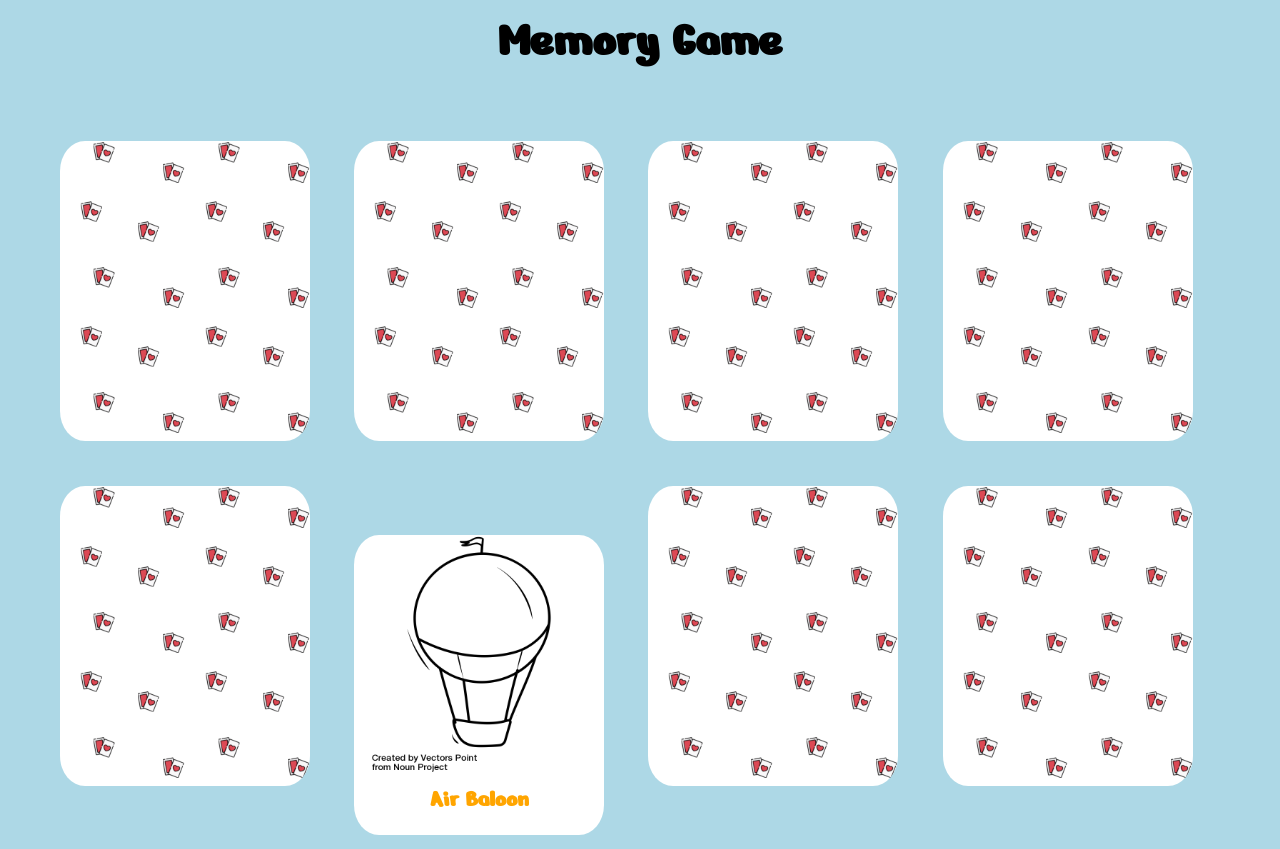
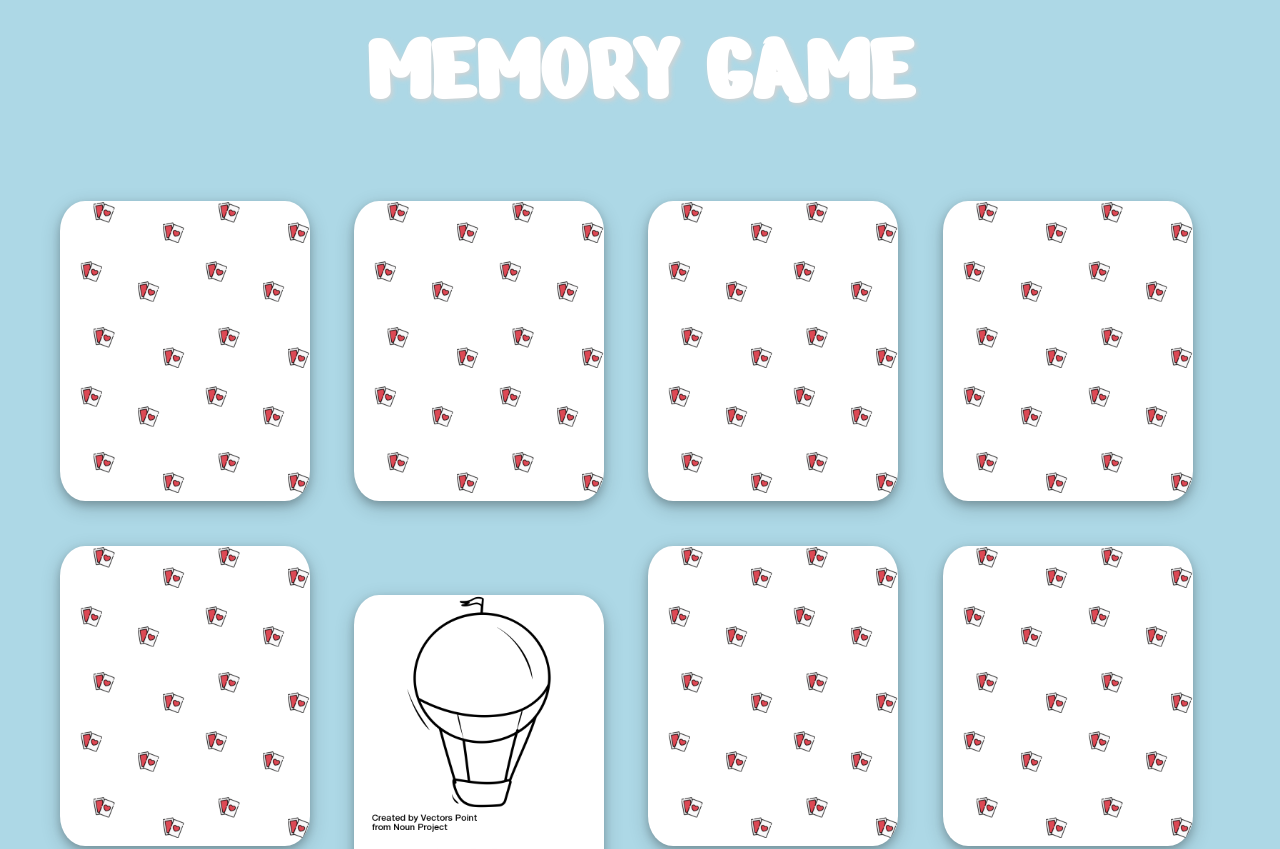
Before and after one commit to giuseppe-lana27/html-css-memory, a plain HTML site: page index.html in a window 1280 px wide. Shown: the top 849 px of the page. Drawn offline with Linux system fonts and the light colour scheme.

Commit message:
Cambiata grandezza font e colore titolo e aggiunte ombreggiature

```diff
--- a/css/style.css
+++ b/css/style.css
@@ -11,7 +11,10 @@ body{
 .titolo{
   text-align: center;
   margin-top: 10px;
-  font-size: 50px;
+  font-size: 100px;
+  color: white;
+  text-shadow: 2px 2px 5px lightgrey;
+
 }
 main{
   margin-top: 50px;
@@ -34,9 +37,11 @@ main{
   background-image: url('../img/pattern.png');
   background-position: center;
   background-size: contain;
+  box-shadow: 0 4px 8px 0 rgba(0, 0, 0, 0.2), 0 6px 20px 0 rgba(0, 0, 0, 0.19);
 }
 .nome-carta{
   display: inline-block;
+  text-shadow: 2px 2px 5px lightgrey;
 }
 .box-img img,.nome-carta{
   max-width: 100%;
--- a/index.html
+++ b/index.html
@@ -12,7 +12,7 @@
     <!-- Intestazione Pagina -->
 
      <header>
-       <h1 class="titolo">Memory Game</h1>
+       <h1 class="titolo">MEMORY GAME</h1>
      </header>
     <!-- /Intestazione Pagina -->
 
```
